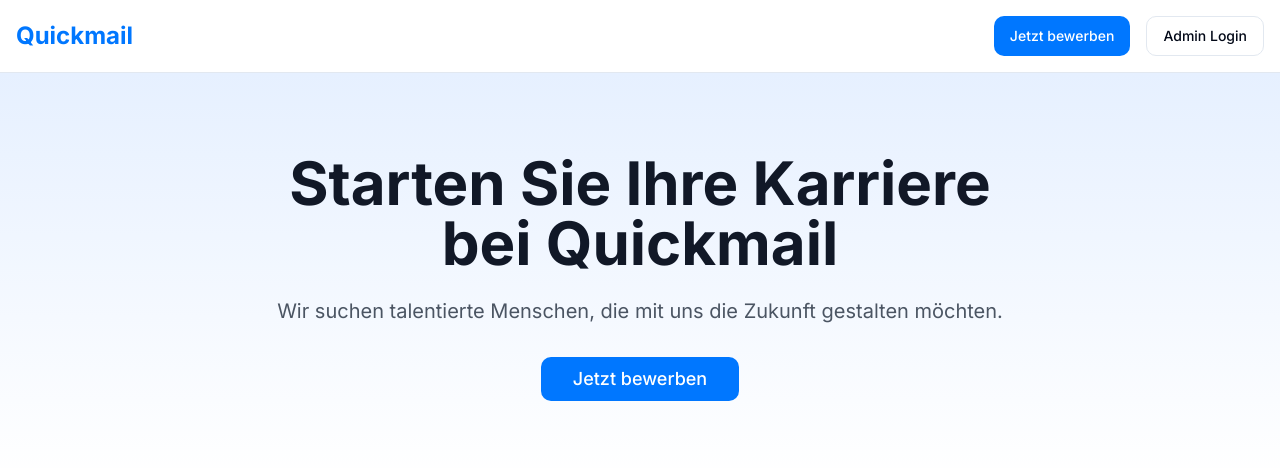
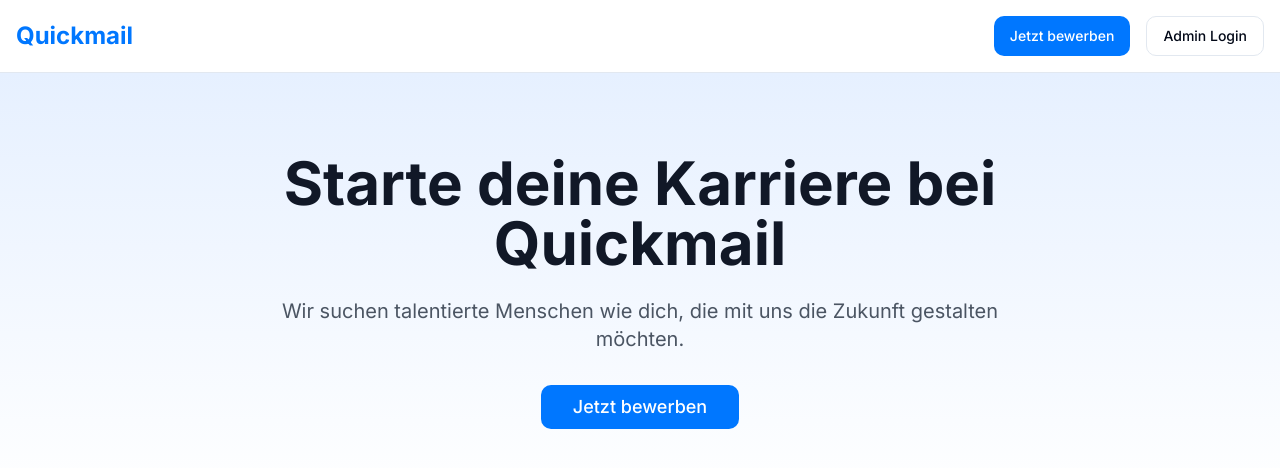
Before and after one commit to lucaelrey/quickonboarder, a React (Vite) app: page / in a window 1280 px wide. Shown: the top 468 px of the page. Built offline with nearby package versions, Linux system fonts and the light colour scheme.

Commit message:
Update app language to German
Ensure the application consistently uses German language and informal "Du" form throughout the user interface.
[skip gpt_engineer]

```diff
--- a/src/components/home/Hero.tsx
+++ b/src/components/home/Hero.tsx
@@ -7,10 +7,10 @@ export const Hero = () => {
       <div className="container mx-auto px-4">
         <div className="max-w-3xl mx-auto text-center">
           <h1 className="text-4xl md:text-6xl font-bold text-gray-900 mb-6">
-            Starten Sie Ihre Karriere bei Quickmail
+            Starte deine Karriere bei Quickmail
           </h1>
           <p className="text-xl text-gray-600 mb-8">
-            Wir suchen talentierte Menschen, die mit uns die Zukunft gestalten möchten.
+            Wir suchen talentierte Menschen wie dich, die mit uns die Zukunft gestalten möchten.
           </p>
           <Link to="/apply">
             <Button size="lg" className="text-lg px-8">
--- a/src/pages/Apply.tsx
+++ b/src/pages/Apply.tsx
@@ -32,7 +32,7 @@ const Apply = () => {
       <div className="container mx-auto px-4 py-8">
         <Card className="max-w-2xl mx-auto">
           <CardHeader>
-            <CardTitle>Ihre Bewerbung</CardTitle>
+            <CardTitle>Deine Bewerbung</CardTitle>
           </CardHeader>
           <CardContent>
             <div className="mb-6">
```
